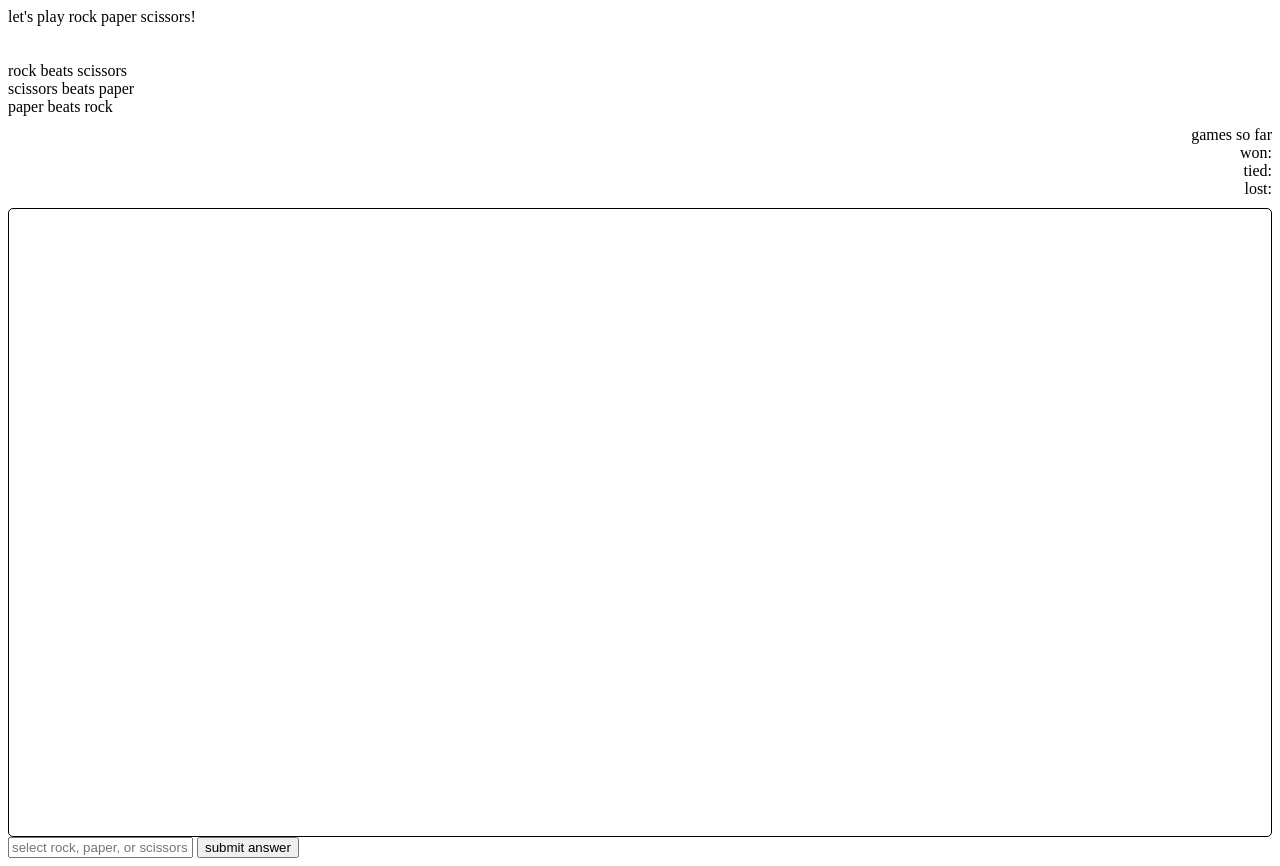
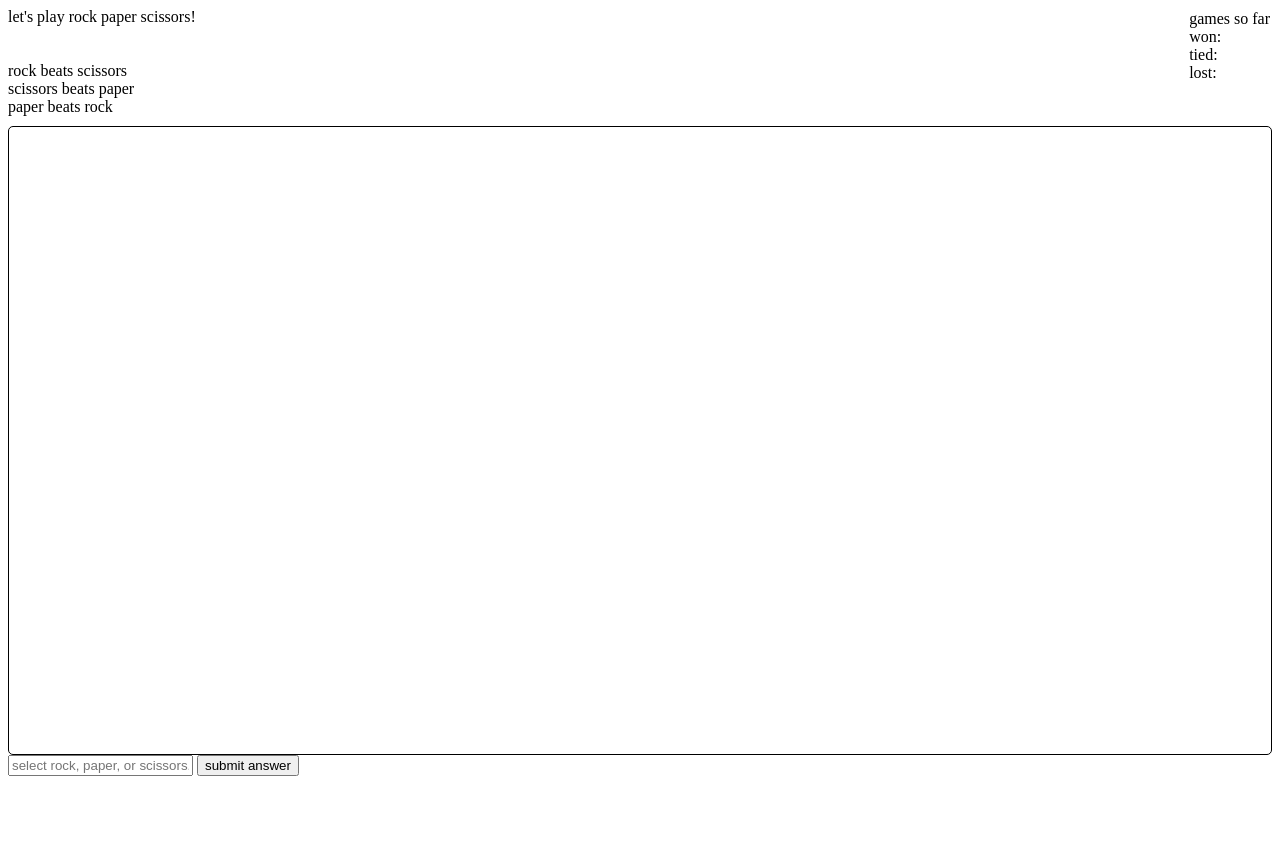
Before and after one commit to James-A-Damewood/AI-RPS, a plain HTML site: page index.html in a window 1280 px wide. After the commit the page ends 800 px from the top, so only its background shows below. Drawn offline with Linux system fonts and the light colour scheme.

Commit message:
Update styles.css
new style sheet

```diff
--- a/styles.css
+++ b/styles.css
@@ -18,6 +18,7 @@ p{
 	margin: 0px 0px 10px 0px;
 }
 #results{
-	text-align: right;
-	float: top 40px;
+	position:absolute;
+	top: 10px;
+	right: 10px;
 }
```
